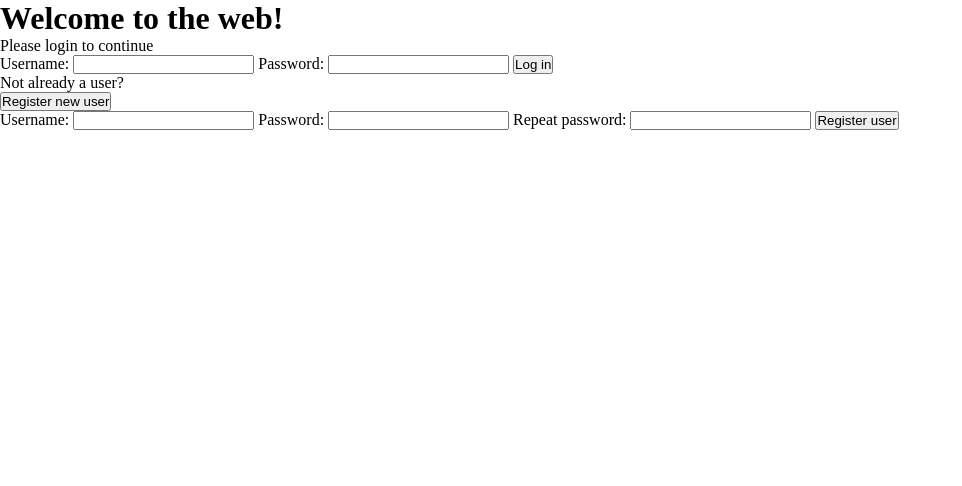
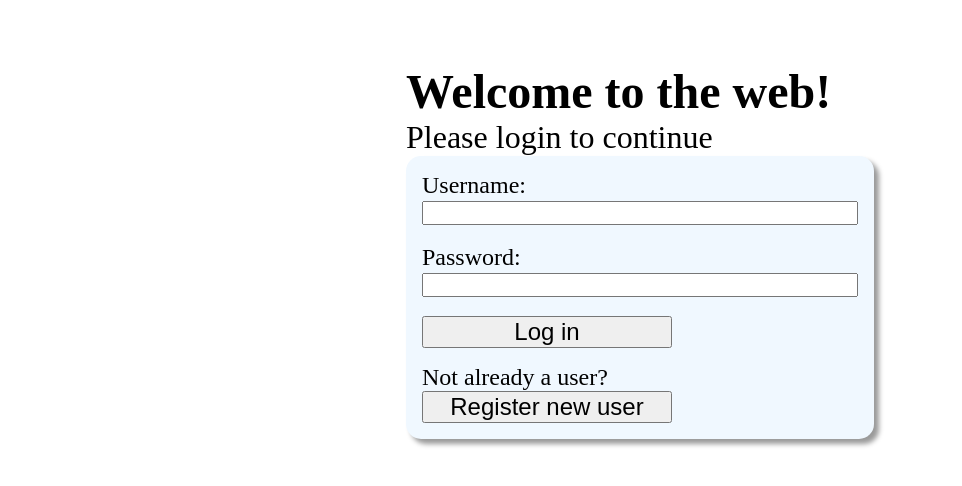
Before and after one commit to StefanMogren/login-and-register-forms, a plain HTML site: page index.html in a window 1280 px wide. Shown: the whole page, without its empty margins (0-962 px from the left). Drawn offline with Linux system fonts and the light colour scheme.

Commit message:
Added CSS to index.HTML

```diff
--- a/style.css
+++ b/style.css
@@ -3,3 +3,60 @@
     padding: 0;
     box-sizing: border-box;
 }
+
+.main-container {
+    width: 500px;
+    margin-inline: auto;
+    margin-top: 3rem;
+    padding: 1rem;
+}
+
+.main-container__title {
+    font-size: 3rem;
+}
+
+.main-container__text {
+ font-size: 2rem;
+}
+
+.main-container__sub-text {
+    font-size: 1.5rem;
+}
+
+.main-container__wrapper {
+    width: auto;
+    padding: 1rem;
+    display: flex;
+    flex-direction: column;
+    gap: 1rem;
+    border-radius: 15px;
+    box-shadow: 5px 5px 5px rgba(0, 0, 0, 0.4);
+    background-color: aliceblue;
+}
+
+.main-container__flex {
+    display: flex;
+    flex-direction: column;
+}
+
+.main-container__inner-flex-label {
+    margin-bottom: 1.2rem;
+    font-size: 1.5rem;
+    display: flex;
+    flex-direction: column;
+    gap: 2px;
+}
+
+.main-container__input-field {
+    height: 1.5rem;
+}
+
+.main-container__btn {
+    width: 250px;
+    height: 2rem;
+    font-size: 1.5rem;
+}
+
+.main-container__wrapper--display-none {
+    display: none;
+}
```
